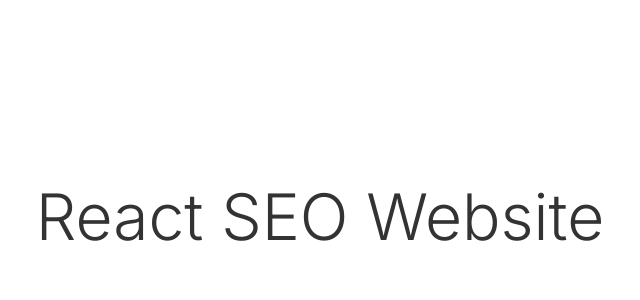
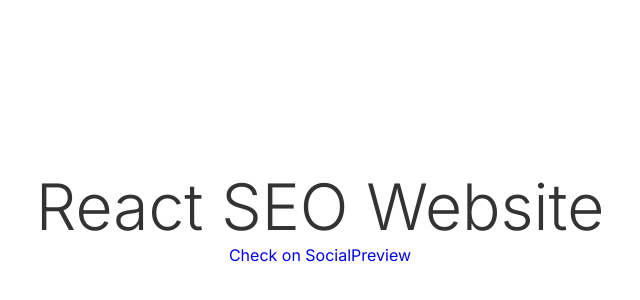
Before and after one commit to BlandVoid/react_seo, a Next.js app: page / in a window 1280 px wide. Shown: the part 104-404 px from the top of the page, without its empty margins (320-960 px from the left). Built offline with nearby package versions, Linux system fonts and the light colour scheme.

Commit message:
added social preview link

```diff
--- /dev/null
+++ b/src/app/SocialPreviewButton.tsx
@@ -0,0 +1,18 @@
+"use client";
+
+import styles from "./page.module.scss";
+
+const SocialPreviewButton = () => {
+    return (
+        <a
+            href={`https://socialsharepreview.com/?url=${window.location.href}`}
+            target="_blank"
+            rel="noopener noreferrer"
+            className={styles["social-link"]}
+        >
+            Check on SocialPreview
+        </a>
+    );
+};
+
+export default SocialPreviewButton;
--- a/src/app/page.module.scss
+++ b/src/app/page.module.scss
@@ -1,5 +1,6 @@
 .container {
     display: flex;
+    flex-direction: column;
     align-items: center;
     justify-content: center;
     width: 100%;
@@ -9,4 +10,14 @@
     font-size: 4rem;
     font-weight: 300;
     color: #333;
+    text-align: center;
 }
+
+.social-link {
+    text-align: center;
+    text-decoration: none;
+
+    &:hover {
+        text-decoration: underline;
+    }
+}
--- a/src/app/page.tsx
+++ b/src/app/page.tsx
@@ -1,9 +1,12 @@
 import styles from "./page.module.scss";
+
+import SocialPreviewButton from "./SocialPreviewButton";
 
 const page = async () => {
     return (
         <main className={styles.container}>
             <h1 className={styles.headline}>React SEO Website</h1>
+            <SocialPreviewButton />
         </main>
     );
 };
```
